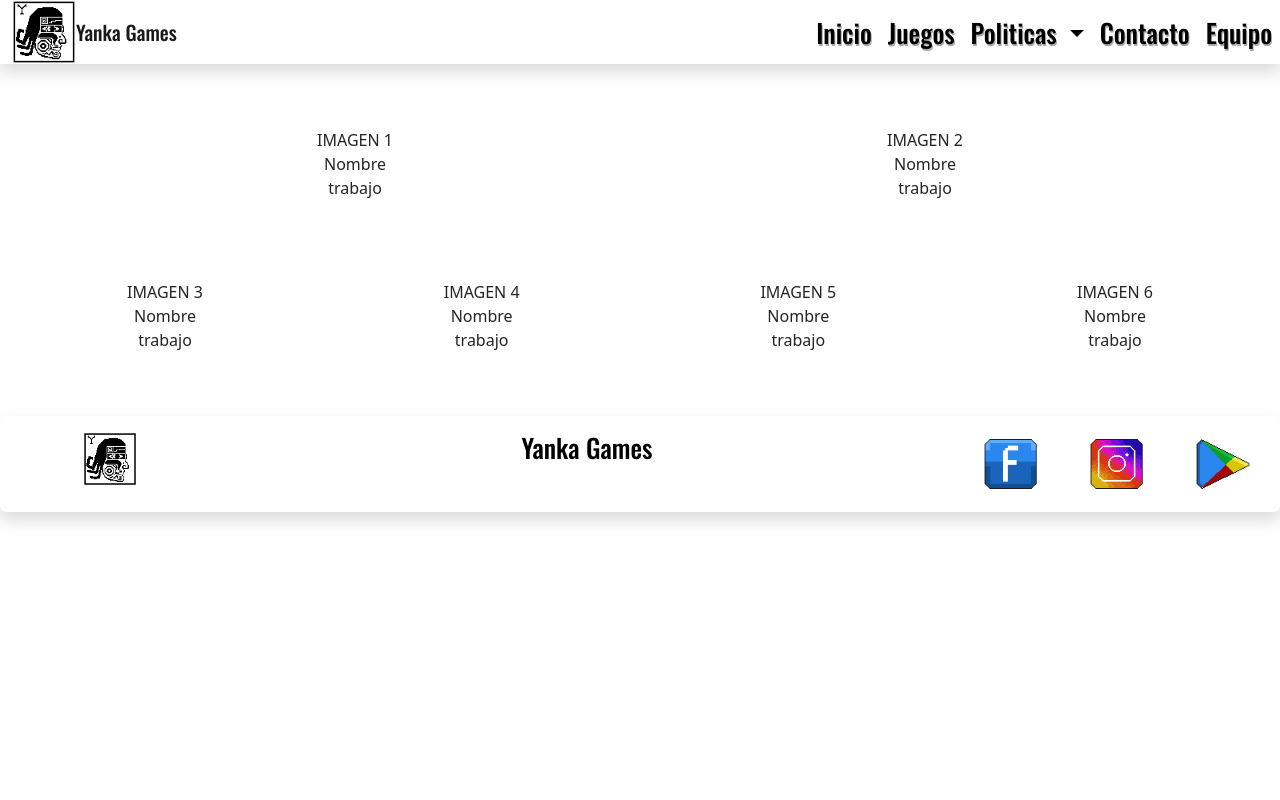
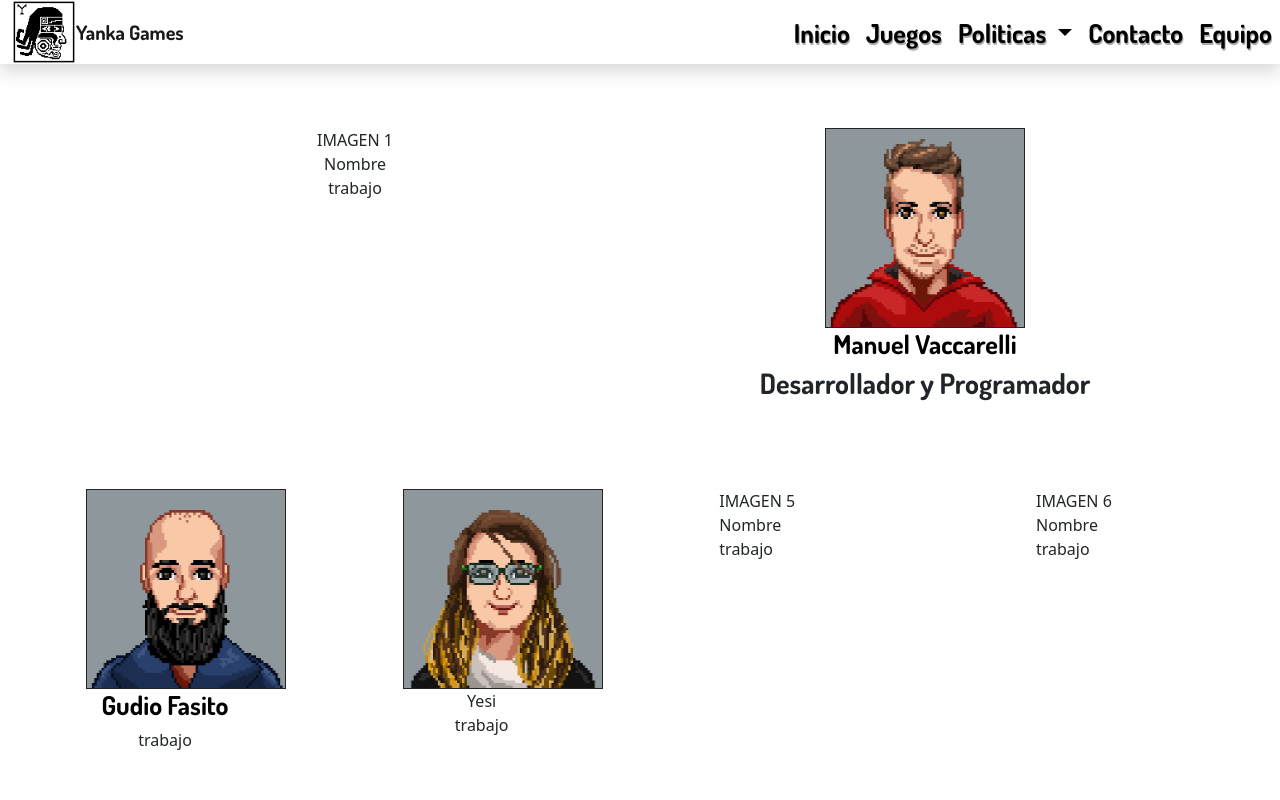
Before and after one commit to evolyns/PaginaYankaGames, a website: page equipo.html in a window 1280 px wide. Shown: the top 800 px of the page. Drawn offline with nearby package versions, Linux system fonts and the light colour scheme.

Commit message:
cambios en equipo

```diff
--- a/equipo.html
+++ b/equipo.html
@@ -11,9 +11,9 @@
   <link rel="stylesheet" href="./css/style.css" />
   <link rel="icon" href="imagenes_inicio/favicon.png" />
   <link rel="preconnect" href="https://fonts.googleapis.com">
-  <link rel="preconnect" href="https://fonts.gstatic.com" crossorigin>
-  <link href="https://fonts.googleapis.com/css2?family=Oswald:wght@500&display=swap" rel="stylesheet">
-</head>
+<link rel="preconnect" href="https://fonts.gstatic.com" crossorigin>
+<link href="https://fonts.googleapis.com/css2?family=Dosis:wght@700&display=swap" rel="stylesheet">
+ </head>
 
     <nav class="navbar  navbar-expand-lg  shadow p-0 mb-5 bg-white ">
       <div class="container-fluid">
@@ -61,21 +61,33 @@
               <div>trabajo</div>
             </div>
           </div>
-          <div class="col-lg-6 p-3 "> IMAGEN 2
-            <div>Nombre
-              <div>trabajo</div>
+          <div class="col-lg-6 p-3  ">
+            <img src="imagenes_inicio/equipo-manu.jpeg" alt="" width="200" height="200" class=" border-dark border " >
+            <div><h2>
+              Manuel Vaccarelli
+            </h2>
+
+              <div> <h3>
+                Desarrollador y Programador
+              </h3>
+
+            </div>
             </div>
           </div>
         </div>
-        <div class="row text-center d-flex justify-content-between mt-5 mb-5 ">
+        <div class="row d-flex justify-content-between mt-5 mb-5   ">
 
-        <div class="col-sm-2 p-3">IMAGEN 3
-          <div>Nombre
-            <div>trabajo</div>
+        <div class="col-sm-2 p-3 text-center ">
+          <img src="imagenes_inicio/equipo____guido.jpeg" alt="" width="200" height="200" class=" border-dark border "  >
+          <div> <h2 class=""> Gudio Fasito </h2>
+            <div>trabajo
+          </div>
           </div>
         </div>
-        <div class="col-sm-2 p-3">IMAGEN 4
-          <div>Nombre
+
+        <div class="col-sm-2 p-3 text-center  ">
+          <img src="imagenes_inicio/equipo-yesi.jpeg" alt="" width="200" height="200"  class=" border-dark border "  >
+          <div>Yesi
             <div>trabajo</div>
           </div>
         </div>
--- /dev/null
+++ b/scss/_equipo.scss
@@ -0,0 +1,3 @@
+h3 {
+  font-family: $tefuen-title;
+}
--- a/scss/_index.scss
+++ b/scss/_index.scss
@@ -2,7 +2,7 @@
 #index__p{
   color: rgb(0, 0, 0);
   font-size: 16px;
-  font-family: $tefuen-title;
+  font-family:$tefuen-title;
 }
 .navbar{
   font-family: $tefuen-title;
--- a/scss/_juegos.scss
+++ b/scss/_juegos.scss
@@ -31,5 +31,3 @@
   // flex: 1 1 auto;
   font-family: $tefuen-title;
 }
-
-#todo__ajoba {}
--- a/scss/complements/_variables.scss
+++ b/scss/complements/_variables.scss
@@ -74,4 +74,5 @@ $container-max-widths: (
   xxl: 1320px
 );
 
-$tefuen-title: 'Oswald', sans-serif;
+$tefuen-title:  'Dosis', sans-serif;
+$tefuen-text:  'Dosis 400 ', sans-serif;
```
Also changed, not shown: contacto.html (+3 -1 lines), index.html (+3 -3 lines), juegos.html (+2 -1 lines), css/style.css, imagenes_inicio/equipo-manu.jpeg (added), imagenes_inicio/equipo-yesi.jpeg (added), imagenes_inicio/equipo____guido.jpeg (added).
